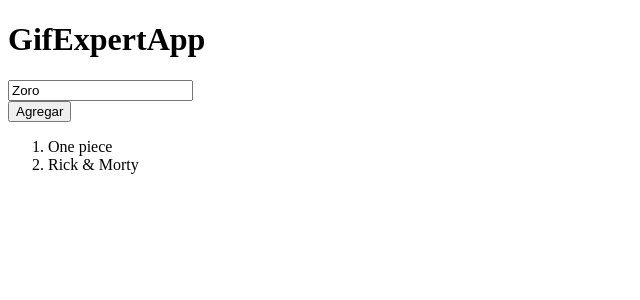
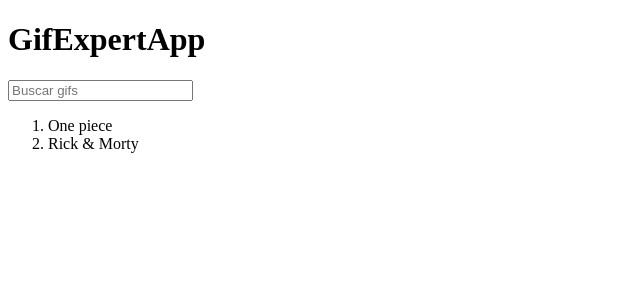
Before and after one commit to georgemota/React, a React (Vite) app in the folder 04-gif-expert-app/: page / in a window 1280 px wide. Shown: the top 300 px of the page, without its empty margins (0-640 px from the left). Built offline with nearby package versions, Linux system fonts and the light colour scheme.

Commit message:
Adding some final changes to existing components

```diff
--- a/04-gif-expert-app/src/GifExpertApp.jsx
+++ b/04-gif-expert-app/src/GifExpertApp.jsx
@@ -6,9 +6,10 @@
   //console.log('Hola mundo')
   const [categories, setCategories] = useState([ 'One piece', 'Rick & Morty' ])
 
-  const onAddCategory = () => {
+  const onAddCategory = ( newCategory ) => {
 
-    setCategories([ 'Zoro', ...categories ]);
+    if( categories.includes(newCategory)) return;
+    setCategories([ newCategory, ...categories ]);
   }
 
   return (
@@ -17,10 +18,11 @@
     <h1>GifExpertApp</h1>
 
     {/*  Input  */}
-    <AddCategory />
+    <AddCategory
+      onNewCategory={ onAddCategory }
+    />
 
     {/* List of gifs */}
-    <button onClick={ onAddCategory }>Agregar</button>
     <ol>
       {
         categories.map( category =>{
--- a/04-gif-expert-app/src/components/AddCategory.jsx
+++ b/04-gif-expert-app/src/components/AddCategory.jsx
@@ -1,8 +1,8 @@
 import { useState } from 'react';
 
-export const AddCategory = () => {
+export const AddCategory = ( { onNewCategory } ) => {
 
-  const [ inputValue, setInputValue ] = useState('Zoro')
+  const [ inputValue, setInputValue ] = useState( '' )
 
   const onInputChange = ({ target }) => {
     setInputValue( target.value );
@@ -10,10 +10,14 @@
 
   const onSubmit = ( event ) => {
       event.preventDefault();
-  }
+      const newCategory = inputValue.trim();
+      if ( newCategory.length < 1 ) return;
+      onNewCategory( newCategory )
+      setInputValue('');
+    }
 
   return (
-    <form onSubmit={( event ) => onSubmit( event )}>
+    <form onSubmit={ onSubmit }>
       <input
         type="text"
         placeholder="Buscar gifs"
```
